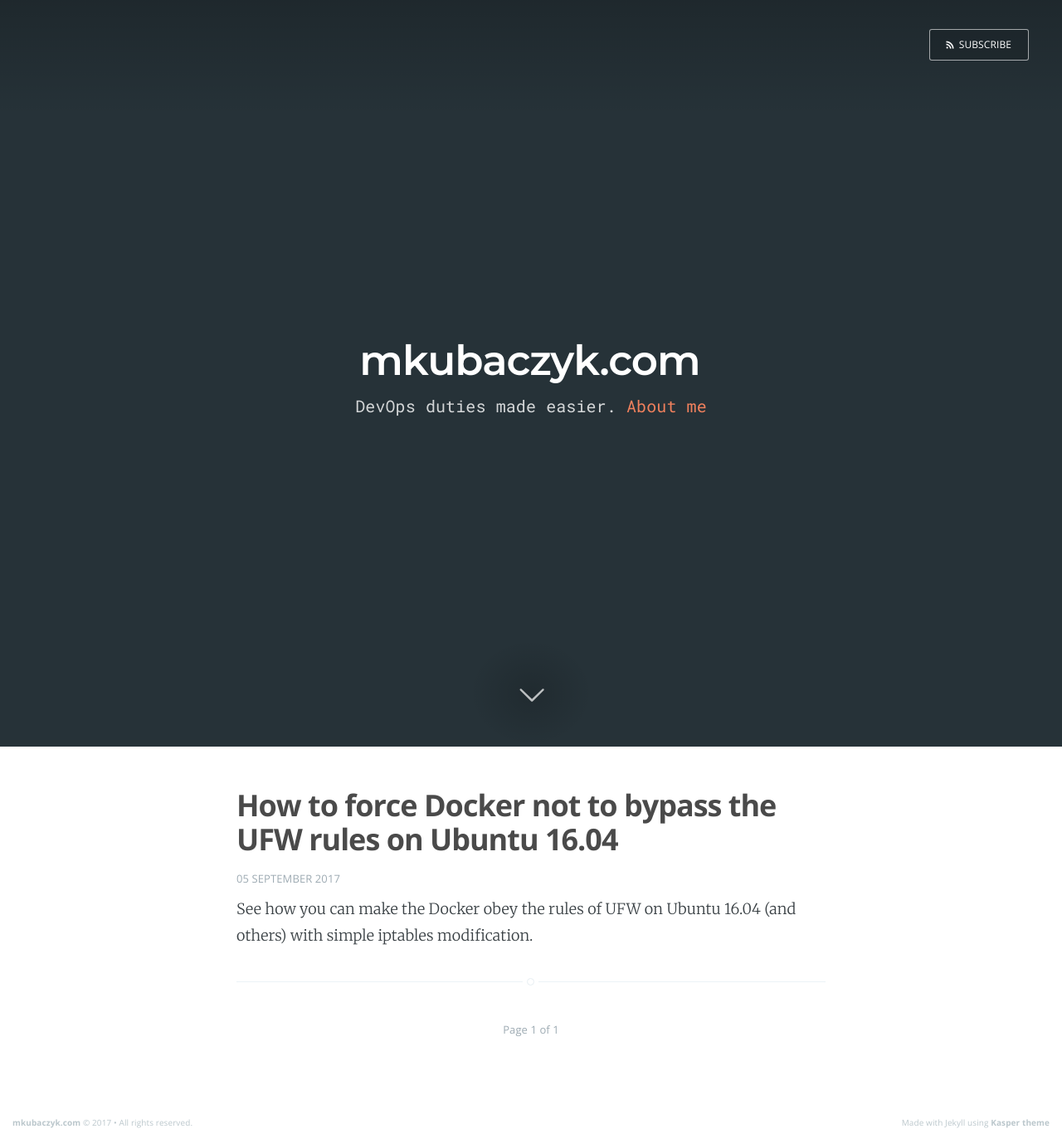
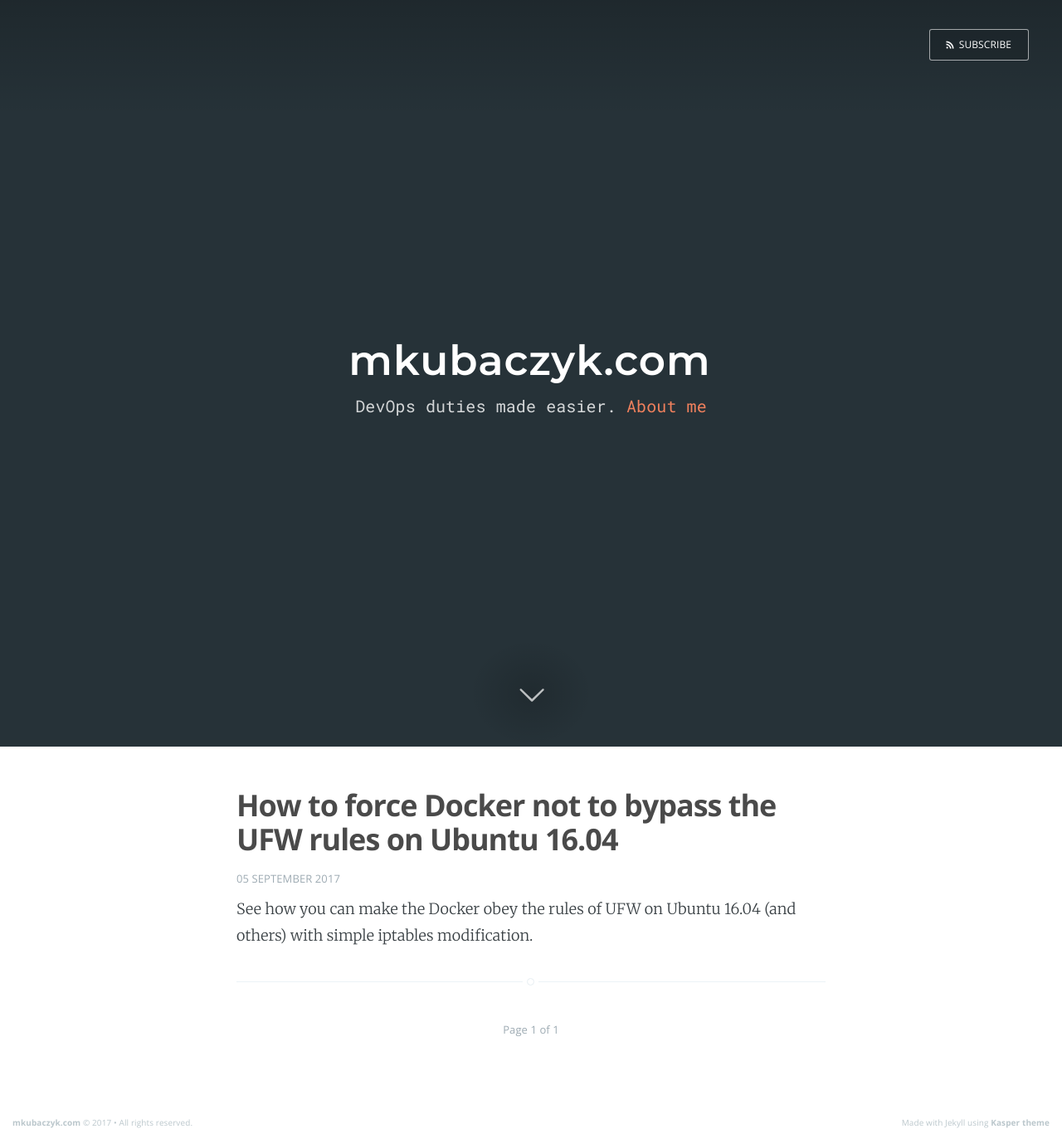
Before and after one commit to mkubaczyk/mkubaczyk.github.io, a Jekyll site: the page built from index.html, in a window 1280 px wide. Shown: the whole page at 83% size. Built offline with Jekyll 4.4.1, drawn with Linux system fonts in a browser that asks for light colours; the list of posts is cut into pages by our own code.

Commit message:
Change letter-spacing for page-title

```diff
--- a/assets/css/screen.css
+++ b/assets/css/screen.css
@@ -663,7 +663,7 @@ margin on the iframe, cause it breaks stuff. */
 .page-title {
     margin: 10px 0 10px 0;
     font-size: 5rem;
-    letter-spacing: -1px;
+    letter-spacing: 1px;
     font-weight: 700;
     font-family: "Montserrat", sans-serif;
     color: #fff;
@@ -1371,7 +1371,7 @@ body:not(.post-template) .post-title {
 
     .page-title {
         font-size: 4rem;
-        letter-spacing: -1px;
+        letter-spacing: 1px;
     }
 
     .page-description {
```
